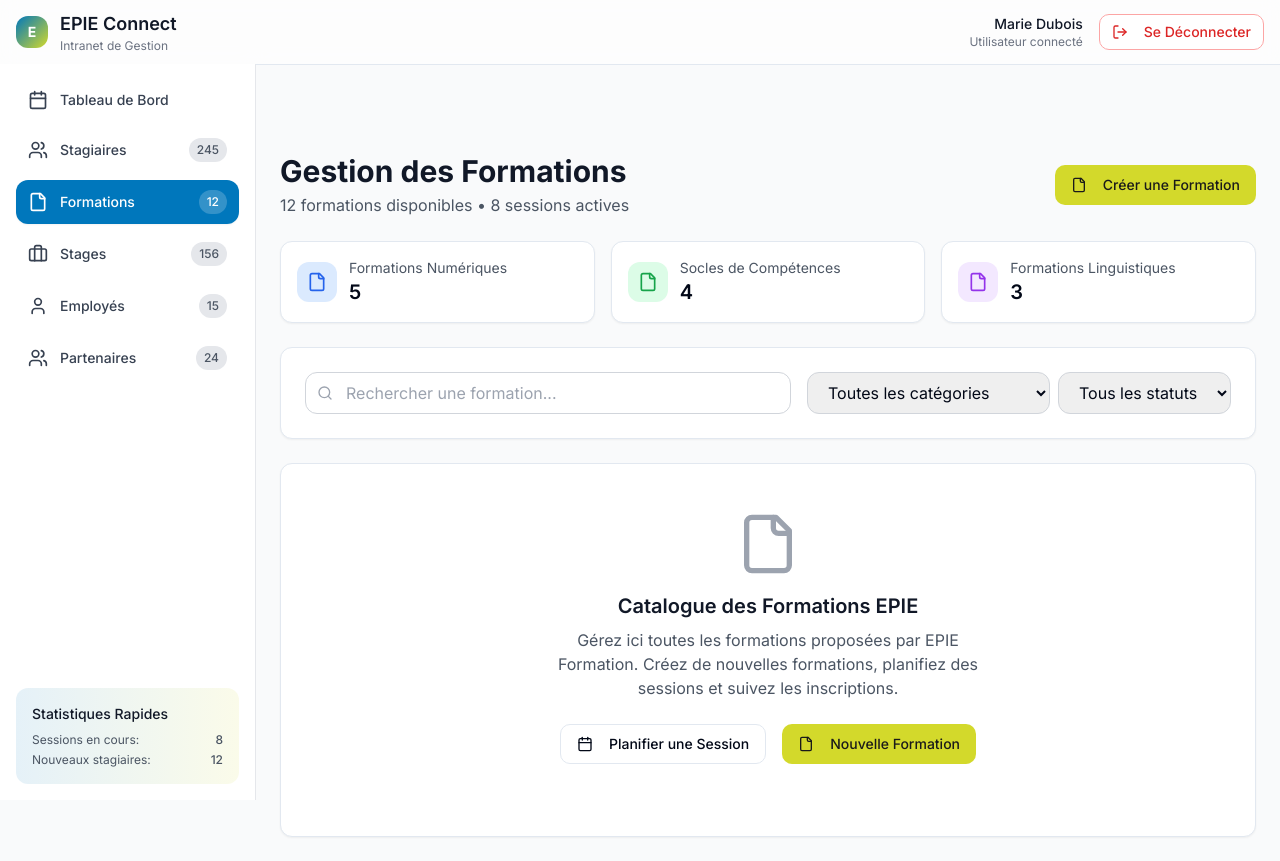
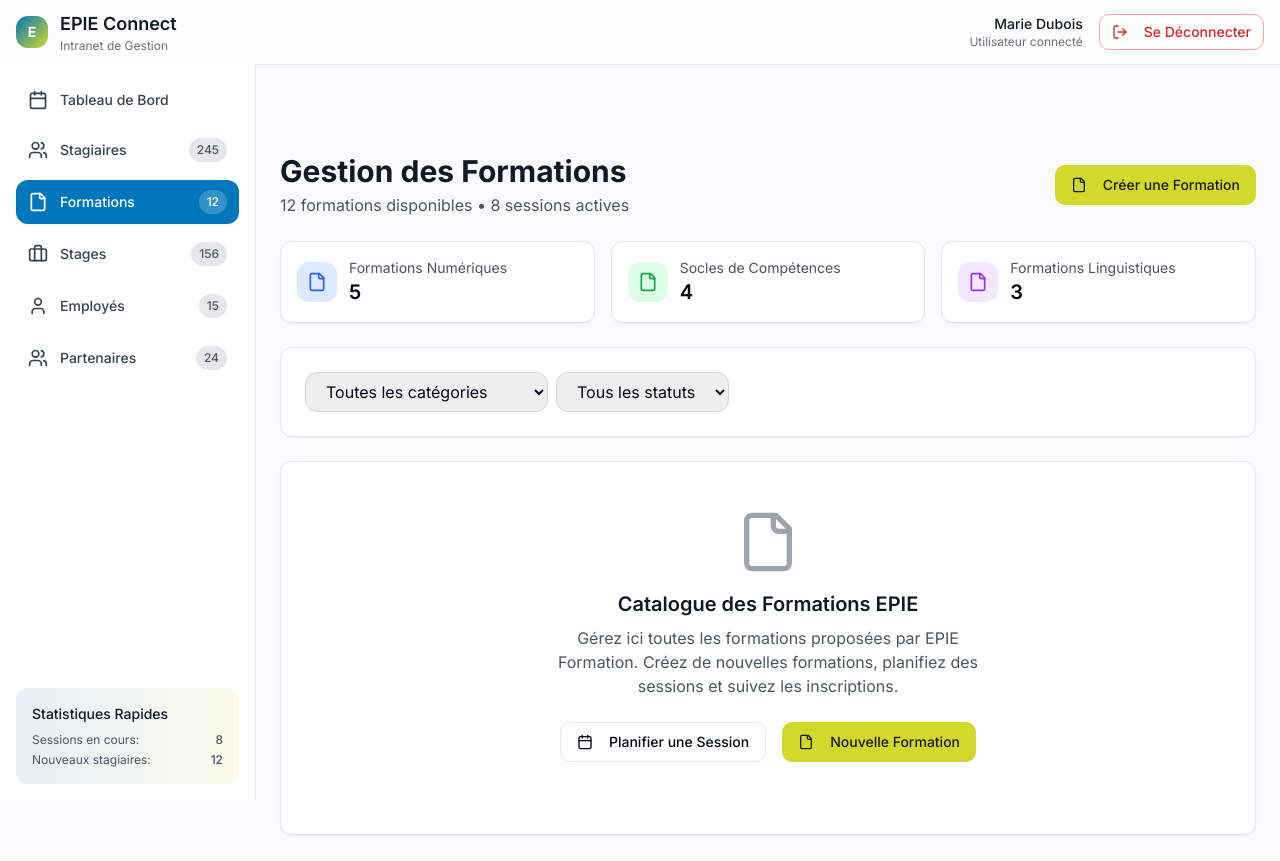
Before and after one commit to baabdoulaye/epie-formation-hub, a React (Vite) app: page /formations in a window 1280 px wide. Built offline with nearby package versions, Linux system fonts and the light colour scheme.

Commit message:
Remove search field from Trainings page
Removed the search field from the Trainings page.

```diff
--- a/src/pages/Trainings.tsx
+++ b/src/pages/Trainings.tsx
@@ -3,7 +3,7 @@ import React, { useState } from 'react';
 import Layout from '@/components/layout/Layout';
 import { Card, CardContent, CardHeader, CardTitle } from "@/components/ui/card";
 import { Button } from "@/components/ui/button";
-import { File, Search, Calendar } from 'lucide-react';
+import { File, Calendar } from 'lucide-react';
 import AddTrainingForm from '@/components/forms/AddTrainingForm';
 import { useToast } from "@/hooks/use-toast";
 
@@ -15,18 +15,7 @@ import { useToast } from "@/hooks/use-toast";
  */
 const Trainings: React.FC = () => {
   const [showForm, setShowForm] = useState(false);
-  const [searchTerm, setSearchTerm] = useState('');
   const { toast } = useToast();
-
-  const handleSearch = (value: string) => {
-    setSearchTerm(value);
-    if (value.trim()) {
-      toast({
-        title: "Recherche de formations",
-        description: `Recherche pour: "${value}"`,
-      });
-    }
-  };
 
   const handleScheduleSession = () => {
     toast({
@@ -110,20 +99,10 @@ const Trainings: React.FC = () => {
           </Card>
         </div>
 
-        {/* Barre de recherche et filtres */}
+        {/* Filtres */}
         <Card>
           <CardContent className="p-6">
             <div className="flex flex-col lg:flex-row space-y-4 lg:space-y-0 lg:space-x-4">
-              <div className="flex-1 relative">
-                <Search className="absolute left-3 top-1/2 transform -translate-y-1/2 h-4 w-4 text-gray-400" />
-                <input
-                  type="text"
-                  placeholder="Rechercher une formation..."
-                  value={searchTerm}
-                  onChange={(e) => handleSearch(e.target.value)}
-                  className="w-full pl-10 pr-4 py-2 border border-gray-300 rounded-lg focus:outline-none focus:ring-2 focus:ring-primary/20 focus:border-primary"
-                />
-              </div>
               <div className="flex space-x-2">
                 <select className="px-4 py-2 border border-gray-300 rounded-lg focus:outline-none focus:ring-2 focus:ring-primary/20">
                   <option>Toutes les catégories</option>
```
